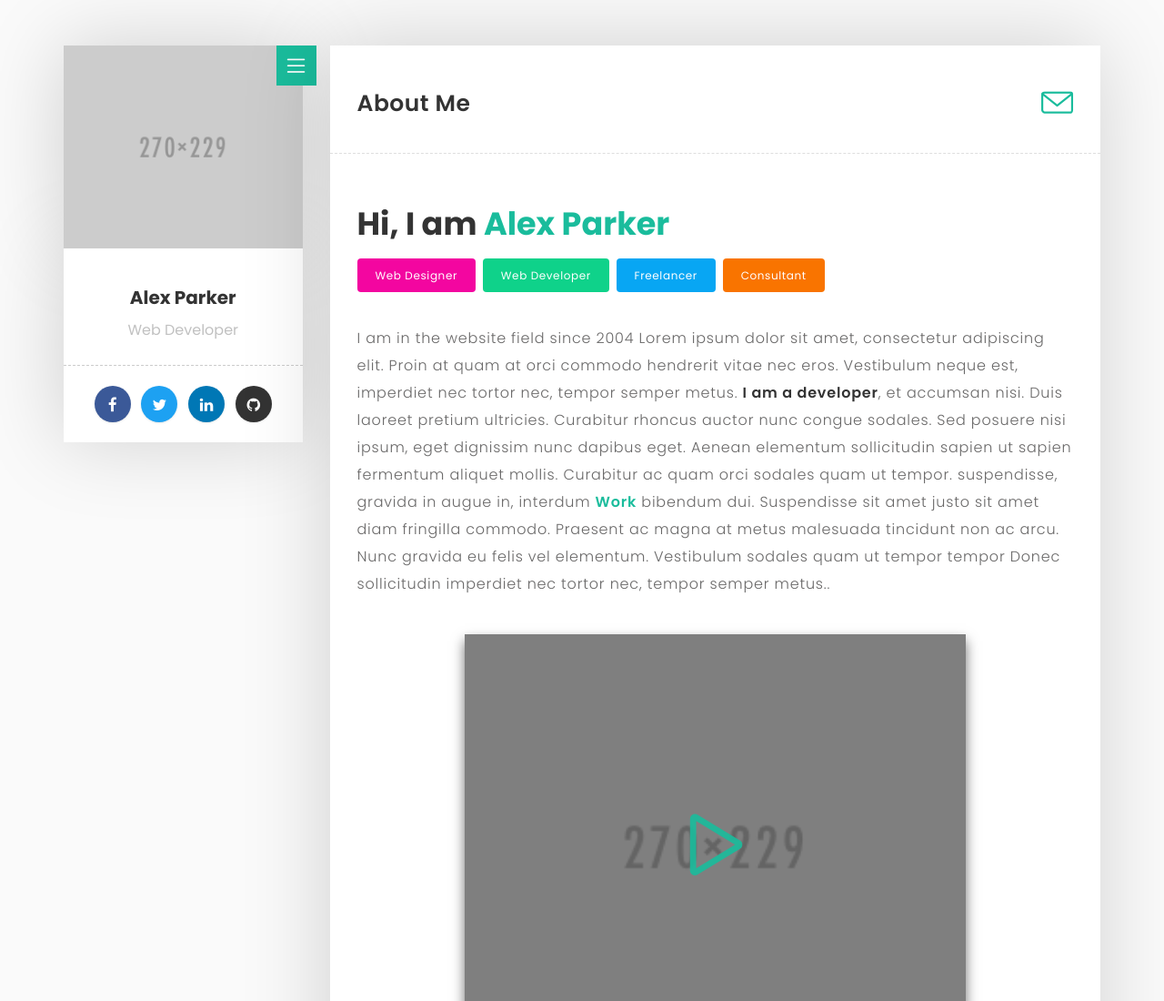
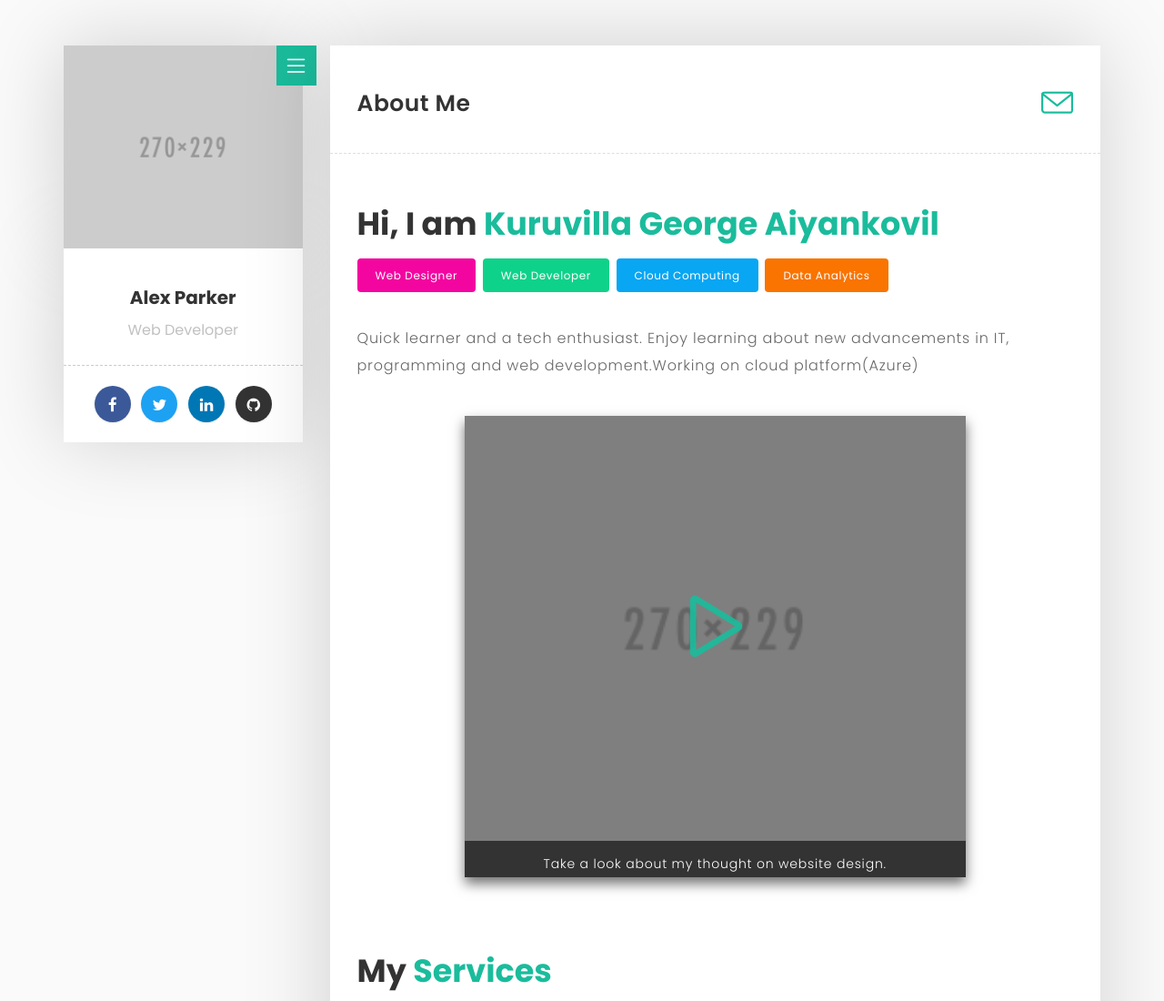
Before and after one commit to aiyankovil/Blog, a plain HTML site: page about.html in a window 1280 px wide. Shown: the top 1100 px of the page at 91% size. Drawn offline with Linux system fonts and the light colour scheme.

Commit message:
Update about.html

```diff
--- a/about.html
+++ b/about.html
@@ -119,20 +119,20 @@
 
                                 <!-- My Intro Start -->
                                 <div class="post-title margin-bottom-30">
-                                    <h1>Hi, I am <span class="main-color">Alex Parker</span></h1>
+                                    <h1>Hi, I am <span class="main-color">Kuruvilla George Aiyankovil</span></h1>
 
                                     <ul class="knowledge">
                                       <li class="bg-color-1">Web Designer</li>
                                       <li class="bg-color-4">Web Developer</li>
-                                      <li class="bg-color-6">Freelancer</li>
-                                      <li class="bg-color-5">Consultant</li>
+                                      <li class="bg-color-6">Cloud Computing</li>
+                                      <li class="bg-color-5">Data Analytics</li>
                                      </ul>
 
                                    </div>
                                    <!-- My Intro End -->
 
 
-                                    <p>I am in the website field since 2004 Lorem ipsum dolor sit amet, consectetur adipiscing elit. Proin at quam at orci commodo hendrerit vitae nec eros. Vestibulum neque est, imperdiet nec tortor nec, tempor semper metus. <b>I am a developer</b>, et accumsan nisi. Duis laoreet pretium ultricies. Curabitur rhoncus auctor nunc congue sodales. Sed posuere nisi ipsum, eget dignissim nunc dapibus eget. Aenean elementum sollicitudin sapien ut sapien fermentum aliquet mollis. Curabitur ac quam orci sodales quam ut tempor. suspendisse, gravida in augue in, interdum <b><a href="work.html" data-toggle="tooltip" data-placement="top" title="Check out my work.">Work</a></b> bibendum dui. Suspendisse sit amet justo sit amet diam fringilla commodo. Praesent ac magna at metus malesuada tincidunt non ac arcu. Nunc gravida eu felis vel elementum. Vestibulum sodales quam ut tempor tempor Donec sollicitudin imperdiet nec tortor nec, tempor semper metus..</p>
+                                    <p>Quick learner and a tech enthusiast. Enjoy learning about new advancements in IT, programming and web development.Working on cloud platform(Azure)</p>
 
 
 
```
